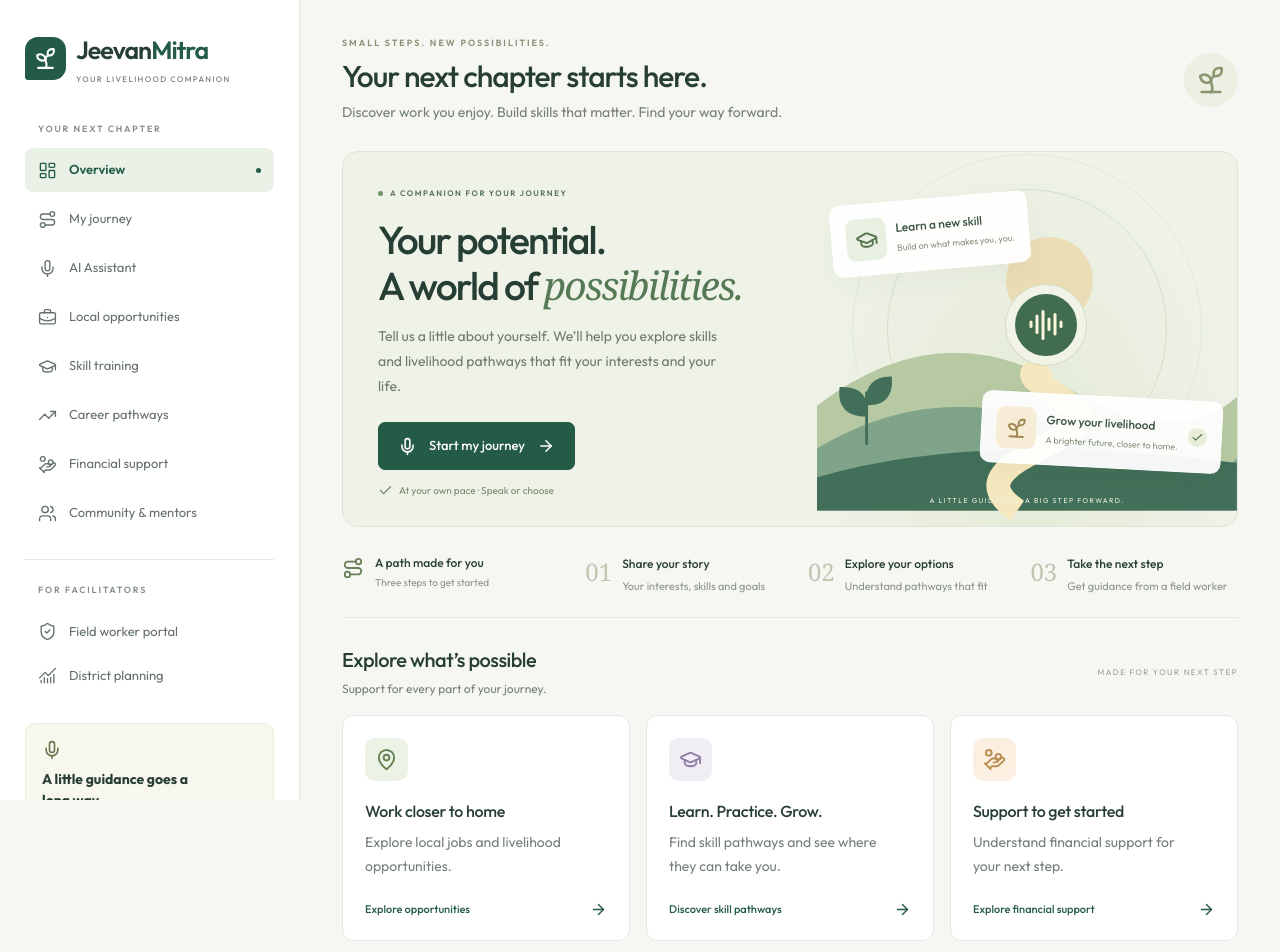
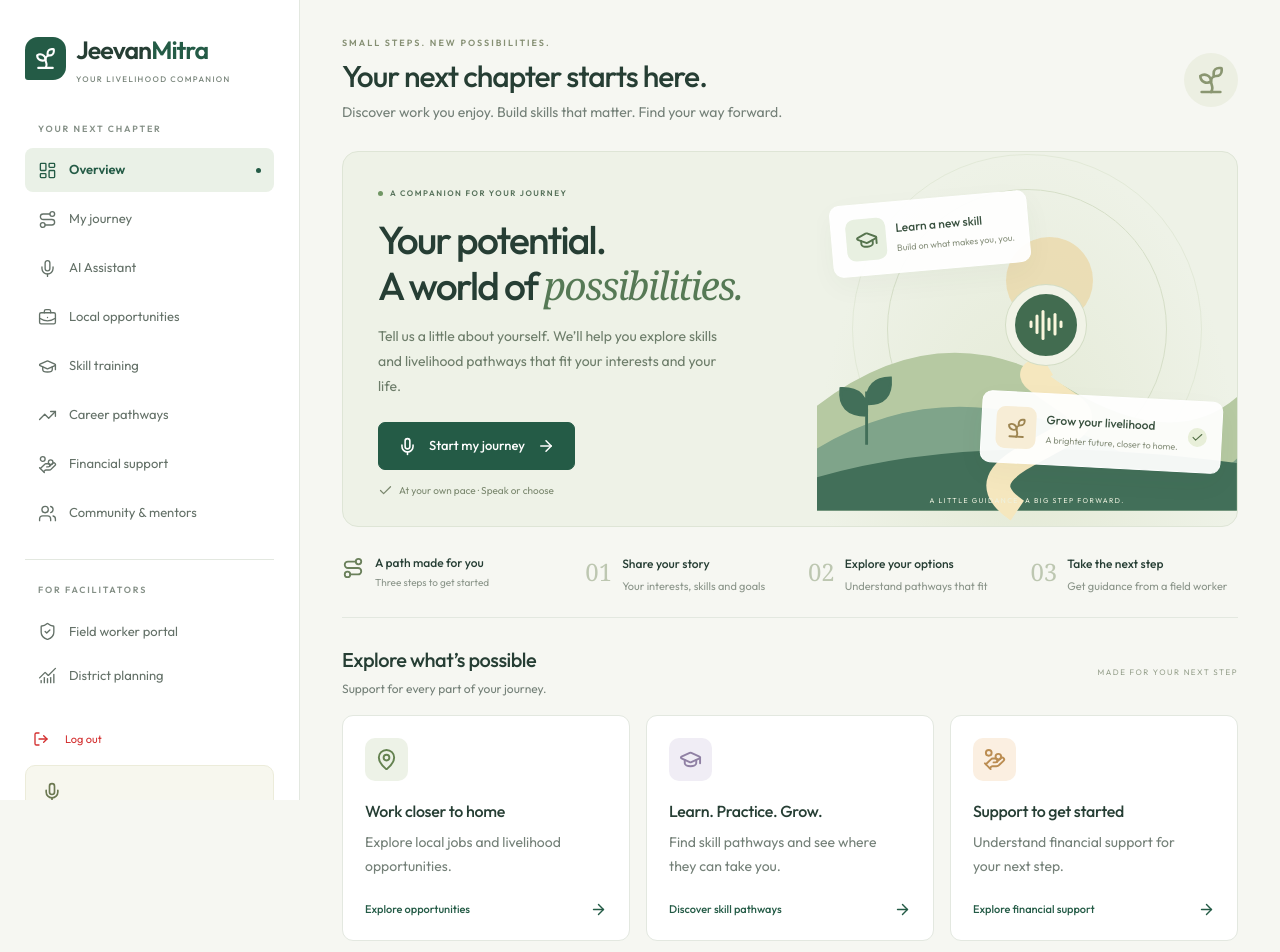
Before and after one commit to itsayushch/jeevan-mitra, a Next.js app in the folder frontend/: page / in a window 1280 px wide. Shown: the top 952 px of the page. Built offline with nearby package versions, Linux system fonts and the light colour scheme.

Commit message:
feat(ui): add logout button to navigation sidebar

```diff
--- a/frontend/src/components/Navigation.tsx
+++ b/frontend/src/components/Navigation.tsx
@@ -1,7 +1,10 @@
+'use client';
 import { useRef, useState } from 'react';
 import Link from 'next/link';
-import { Menu, X, Sprout, LayoutDashboard, Route, Mic, BriefcaseBusiness, GraduationCap, TrendingUp, HandCoins, Users, ShieldCheck, ChartNoAxesCombined, PanelLeftClose } from 'lucide-react';
+import { useRouter } from 'next/navigation';
+import { Menu, X, Sprout, LayoutDashboard, Route, Mic, BriefcaseBusiness, GraduationCap, TrendingUp, HandCoins, Users, ShieldCheck, ChartNoAxesCombined, PanelLeftClose, LogOut } from 'lucide-react';
 import { LanguagePicker } from './LanguagePicker';
+import { api } from '../lib/api';
 import { pathForSection } from '../lib/routes';
 import type { Language } from '../types';
 
@@ -26,10 +29,23 @@ const items = [
 export function Navigation({ currentTab, language, onSelectLanguage, viewMode, onToggleViewMode }: NavigationProps) {
   const [menuOpen, setMenuOpen] = useState(false);
   const menuButton = useRef<HTMLButtonElement>(null);
+  const router = useRouter();
+
   const closeMenu = () => {
     setMenuOpen(false);
     if (window.matchMedia('(max-width: 640px)').matches) menuButton.current?.focus();
   };
+
+  const handleLogout = () => {
+    api.setJwtToken('');
+    if (typeof window !== 'undefined') {
+      window.sessionStorage.removeItem('jm_jwt_token');
+      window.sessionStorage.removeItem('jm_worker_key');
+      window.sessionStorage.removeItem('jm_officer_key');
+    }
+    router.push('/login');
+  };
+
   return <aside className="sidebar" onKeyDown={event => {
     if (event.key === 'Escape' && menuOpen) { setMenuOpen(false); menuButton.current?.focus(); }
   }}>
@@ -40,7 +56,7 @@ export function Navigation({ currentTab, language, onSelectLanguage, viewMode, o
       <div className="sidebar-label">YOUR NEXT CHAPTER</div>
       <nav aria-label="Main navigation" className="primary-nav">{items.map(({ id, label, hi, icon: Icon }) => <Link key={id} href={pathForSection(id)} onClick={closeMenu} className={currentTab === id ? 'nav-item active' : 'nav-item'} aria-current={currentTab === id ? 'page' : undefined}><Icon size={19}/><span>{language === 'hi' ? hi : label}</span>{currentTab === id && <span className="active-dot"/>}</Link>)}</nav>
       <div className="staff-nav"><div className="sidebar-label">FOR FACILITATORS</div><Link className={`nav-item ${currentTab === 'field-worker' ? 'active' : ''}`} href="/field-worker" onClick={closeMenu} aria-current={currentTab === 'field-worker' ? 'page' : undefined}><ShieldCheck size={19}/>Field worker portal</Link><Link className={`nav-item ${currentTab === 'district-planner' ? 'active' : ''}`} href="/district-planner" onClick={closeMenu} aria-current={currentTab === 'district-planner' ? 'page' : undefined}><ChartNoAxesCombined size={19}/>District planning</Link></div>
-      <div className="sidebar-bottom"><div className="sidebar-help"><span className="help-icon"><Mic size={20}/></span><strong>A little guidance goes a long way.</strong><p>Ask a question, in your own words.</p><Link href="/voice-assistant" onClick={closeMenu}>Let’s talk <span aria-hidden="true">↗</span></Link></div>
+      <div className="sidebar-bottom"><button className="view-toggle" onClick={handleLogout} style={{color: '#d32f2f', marginBottom: '10px'}}><LogOut size={16} style={{marginRight: '8px'}}/>Log out</button><div className="sidebar-help"><span className="help-icon"><Mic size={20}/></span><strong>A little guidance goes a long way.</strong><p>Ask a question, in your own words.</p><Link href="/voice-assistant" onClick={closeMenu}>Let’s talk <span aria-hidden="true">↗</span></Link></div>
         <LanguagePicker language={language} onChange={onSelectLanguage} />
         {currentTab === 'journey' && <button className="view-toggle" onClick={onToggleViewMode}><PanelLeftClose size={16}/>{viewMode === 'full' ? 'Compact journey view' : 'Expand journey view'}</button>}
       </div>
```
